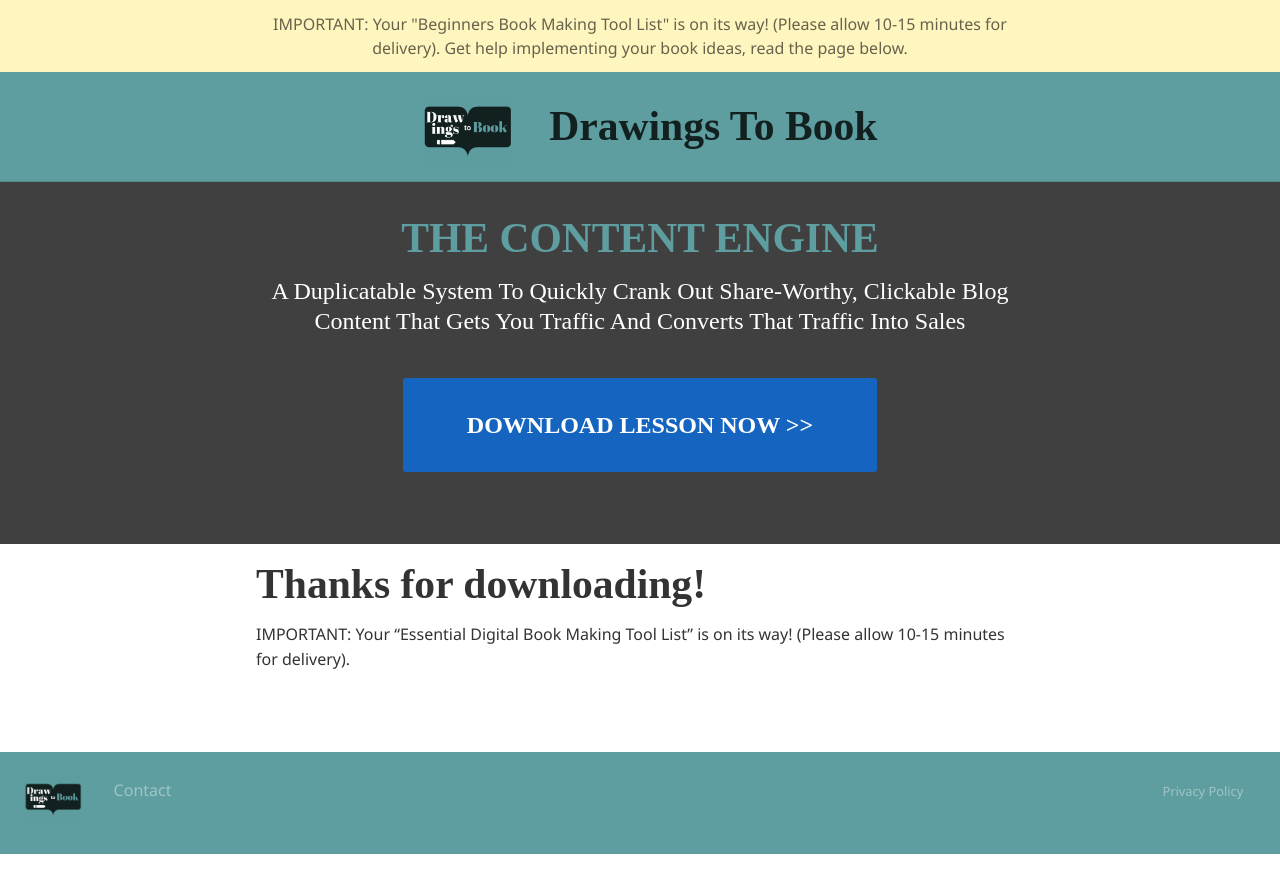
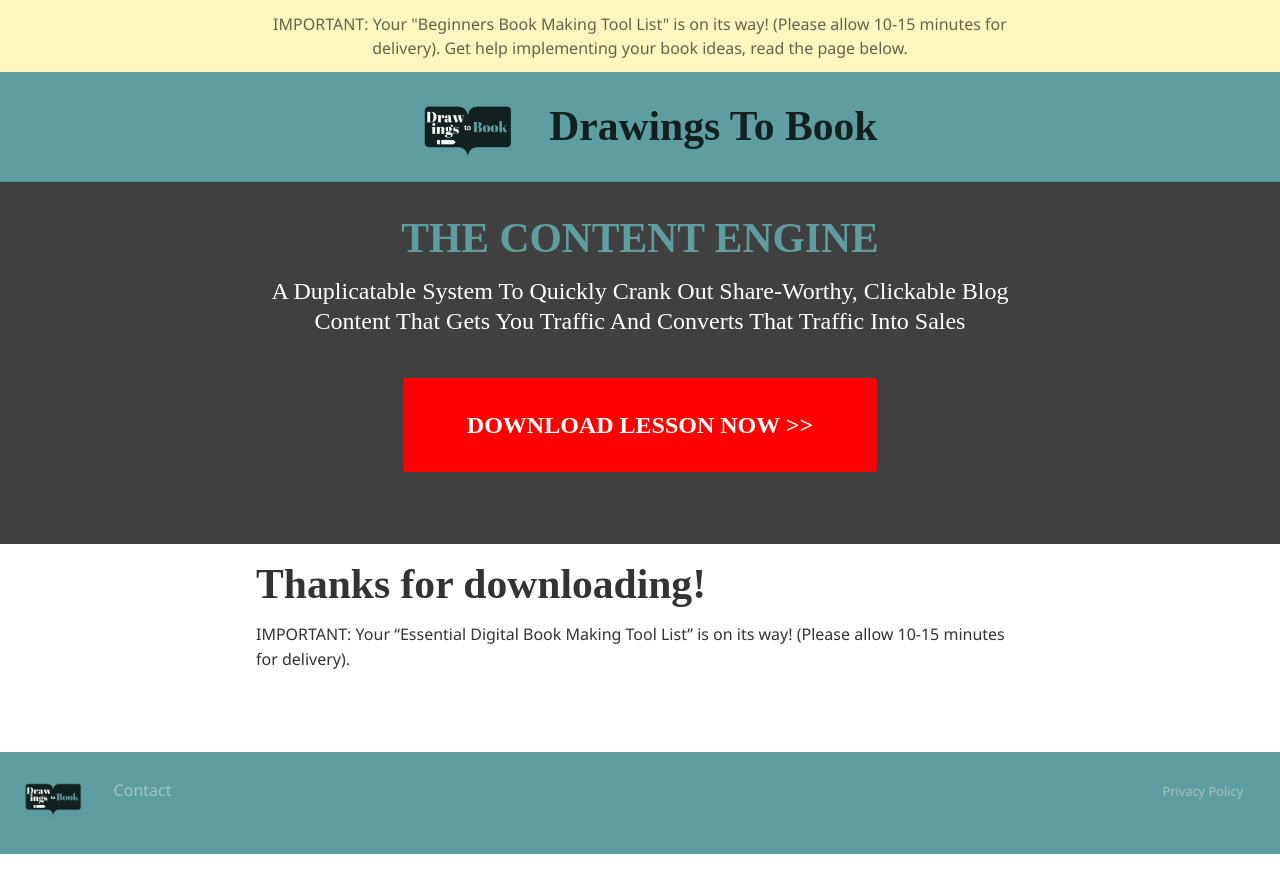
Before and after one commit to fourthirty-two/drawingstobook, a Jekyll site: the page built from lp/thank-you.md, in a window 1280 px wide. Shown: the top 893 px of the page. Built offline with Jekyll 4.4.1, drawn with Linux system fonts in a browser that asks for light colours; some web fonts are replaced; comment, search, counter and statistics services are not loaded.

Commit message:
:pencil: changed tripwire button design

```diff
--- a/_includes/storyboard-layout-tripwire.html
+++ b/_includes/storyboard-layout-tripwire.html
@@ -8,9 +8,10 @@
 {% endcomment %}
 
 <!-- button -->
-<div class="btn promo-btn">
+<a href="{{ page.purchase-link }}" target="_blank">
 
-  <a href="{{ page.purchase-link }}" target="_blank">
+  <div class="btn promo-btn">
+
 
     <h2>
       {% if page.button-text %}
@@ -20,7 +21,6 @@
       {% endif %}
     </h2>
 
-  </a>
+  </div>
 
-
-</div><!-- /button -->
+</a><!-- /button -->
--- a/_sass/components/_buttons.scss
+++ b/_sass/components/_buttons.scss
@@ -11,3 +11,17 @@
     white-space: normal;
   }
 }
+
+// red button on plain hero
+.hero-plain {
+
+  .btn.promo-btn {
+    background-color: red;
+
+    &:hover {
+      background-color: darkred;
+    }
+
+  }
+
+}
```
Also changed, not shown: lp/thank-you.md (+1 -1 lines).
